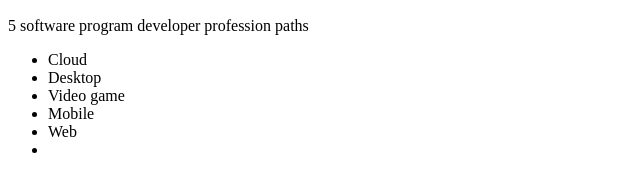
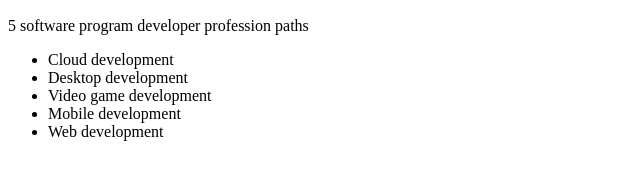
Before and after one commit to acciojob/development-paths-Meghanakari, a website: page main.html in a window 1280 px wide. Shown: the part 383-574 px from the top of the page, without its empty margins (0-640 px from the left). Drawn offline with Linux system fonts and the light colour scheme.

Commit message:
created a submission

```diff
--- a/main.html
+++ b/main.html
@@ -12,12 +12,11 @@
 	<img src="https://images.unsplash.com/photo-1505028106030-e07ea1bd80c3?crop=entropy&cs=tinysrgb&fit=max&fm=jpg&ixid=MnwxMTc3M3wwfDF8c2VhcmNofDR8fHNvZnR3YXJlJTIwZGV2ZWxvcG1lbnQlMjBjYXJlZXIlMjBwYXRofGVufDB8fHx8MTY3MjMwNDEyNg&ixlib=rb-4.0.3&q=80&w=2000" height="300px">
 	<p>5 software program developer profession paths</p>
 	<ul>
-		<li>Cloud </li>
-		<li>Desktop </li>
-		<li>Video game </li>
-		<li>Mobile </li>
-		<li>Web</li>
-		<li 1:5></li>
+		<li>Cloud development </li>
+		<li>Desktop development </li>
+		<li>Video game development</li>
+		<li>Mobile development </li>
+		<li>Web development</li>
 	</ul>
 
     <script type="text/javascript" src="./script.js">
```
